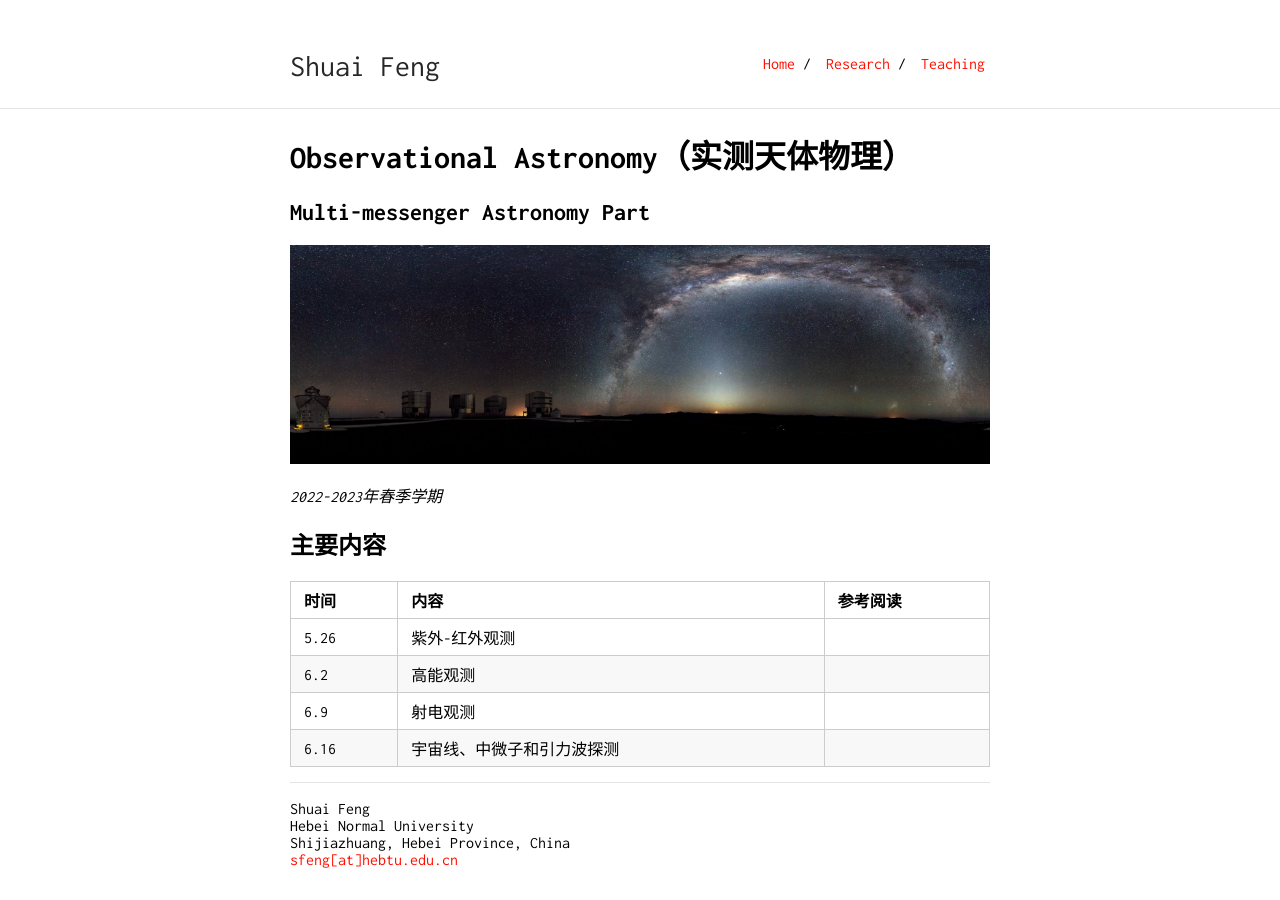
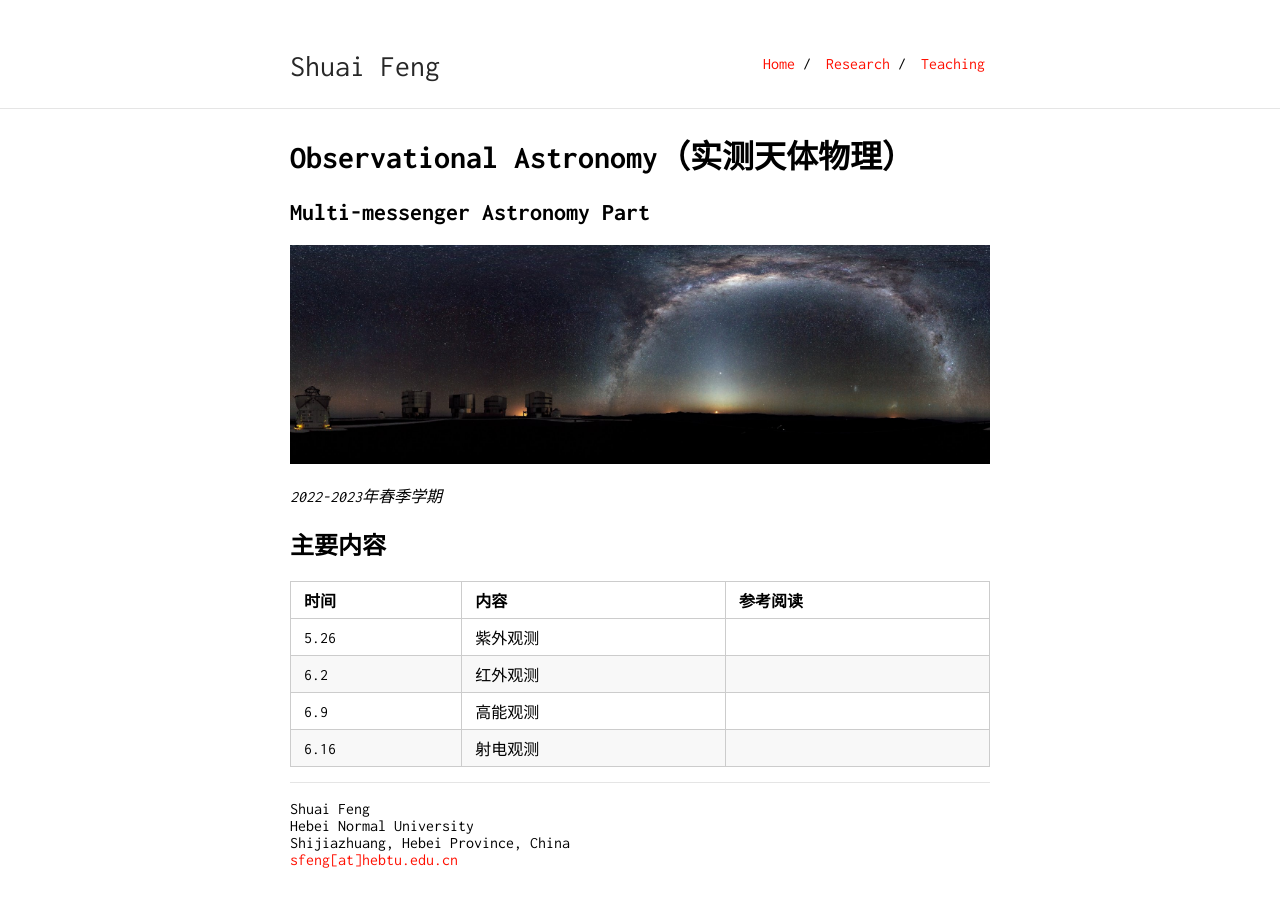
Before and after one commit to fengshuai0210/fengshuai0210.github.io, a Jekyll site: the page built from teaching/ObsAstro.md, in a window 1280 px wide. Built offline with Jekyll 4.4.1, drawn with Linux system fonts in a browser that asks for light colours; our own code applies the rules of GitHub Pages for plain Markdown files.

Commit message:
Update ObsAstro.md

```diff
--- a/teaching/ObsAstro.md
+++ b/teaching/ObsAstro.md
@@ -13,7 +13,7 @@ layout: default
 
 时间 | 内容 | 参考阅读
 ----|----|----
-5.26 | 紫外-红外观测 |
-6.2  | 高能观测 |
-6.9  | 射电观测 |
-6.16 | 宇宙线、中微子和引力波探测 |
+5.26 | 紫外观测 |
+6.2  | 红外观测 |
+6.9  | 高能观测 |
+6.16 | 射电观测 |
```
